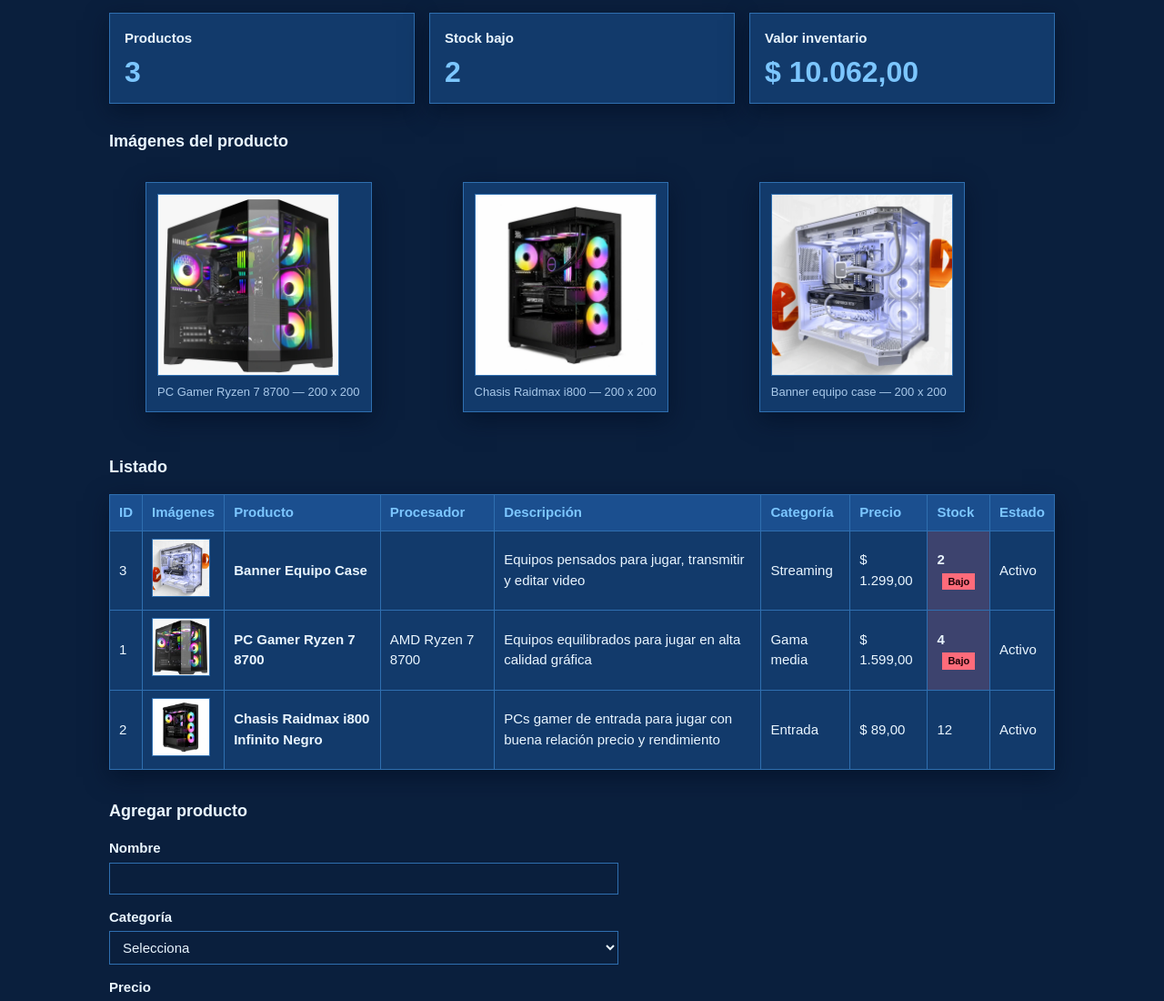
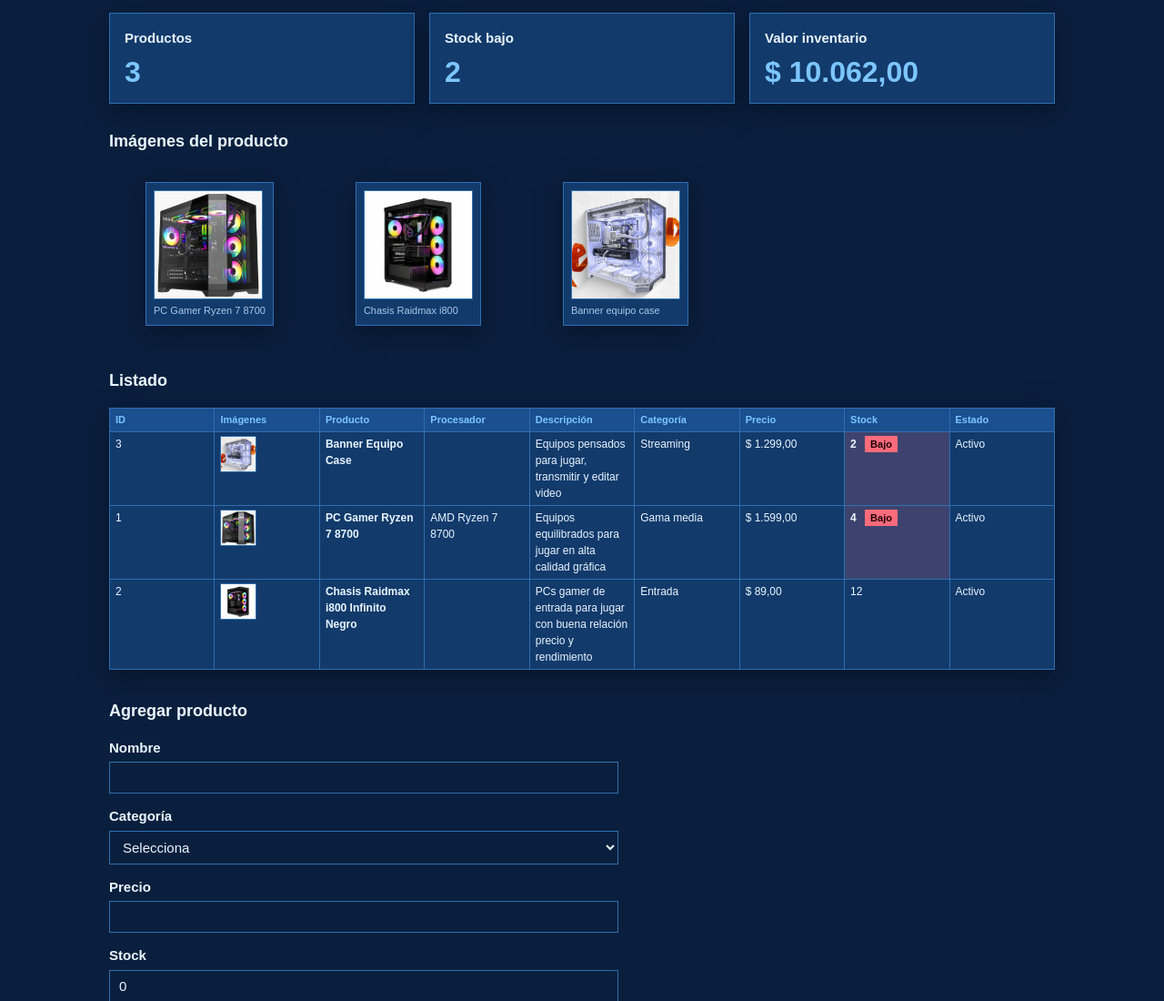
Before and after one commit to Samuel-orjd/mi-primer-repo, a PHP site: page /productos.php in a window 1280 px wide. Shown: the part 144-1244 px from the top of the page at 91% size. Run offline with PHP 8.4, Linux system fonts and the light colour scheme; data comes from the database, SQL or seed files in the repository.

Commit message:
Reduce tablas e imagenes para evitar desplazamiento horizontal

```diff
--- a/PCS_Pagina/crud_usuarios/DASHBOARD.php
+++ b/PCS_Pagina/crud_usuarios/DASHBOARD.php
@@ -145,7 +145,7 @@ require __DIR__ . '/includes/header.php';
         <figure class="tarjeta-producto">
             <img class="imagen-producto"
                  src="assets/img/Pc_Gamer_Ryzen_7_8700_598911d6-450a-40d3-b7f8-6c2bc2fdb279.webp"
-                 width="200" height="200"
+                 width="120" height="120"
                  alt="PC Gamer Ryzen 7 8700">
             <figcaption>PC Gamer Ryzen 7 8700 </figcaption>
         </figure>
@@ -153,7 +153,7 @@ require __DIR__ . '/includes/header.php';
         <figure class="tarjeta-producto">
             <img class="imagen-producto"
                  src="assets/img/Chasis_Raidmax_i800_Infinito_Negro.webp"
-                 width="200" height="200"
+                 width="120" height="120"
                  alt="Chasis Raidmax i800 Infinito Negro">
             <figcaption>Chasis Raidmax i800 </figcaption>
         </figure>
@@ -161,7 +161,7 @@ require __DIR__ . '/includes/header.php';
         <figure class="tarjeta-producto">
             <img class="imagen-producto"
                  src="assets/img/BANNER-EQUIPO---CASE.webp"
-                 width="200" height="200"
+                 width="120" height="120"
                  alt="Banner equipo case">
             <figcaption>Banner equipo case </figcaption>
         </figure>
--- a/PCS_Pagina/crud_usuarios/css/style.css
+++ b/PCS_Pagina/crud_usuarios/css/style.css
@@ -61,10 +61,10 @@ h3 { margin: 0 0 8px; font-size: 15px; }
 .btn-sm { padding: 4px 10px; font-size: 13px; }
 .btn.disabled { opacity: 0.45; cursor: not-allowed; pointer-events: none; }
 
-table { width: 100%; border-collapse: collapse; background: var(--panel); box-shadow: var(--sombra); }
-th, td { border: 1px solid var(--borde); padding: 8px 10px; text-align: left; }
-th { background: var(--panel-2); color: var(--acento-hover); font-weight: 600; }
-td.acciones { white-space: nowrap; width: 1%; }
+table { width: 100%; table-layout: fixed; border-collapse: collapse; background: var(--panel); box-shadow: var(--sombra); font-size: 12px; }
+th, td { border: 1px solid var(--borde); padding: 4px 6px; text-align: left; vertical-align: top; overflow-wrap: anywhere; }
+th { background: var(--panel-2); color: var(--acento-hover); font-weight: 600; font-size: 11px; }
+td.acciones { white-space: normal; width: 1%; }
 td.acciones form { display: inline; }
 tbody tr:hover { background: var(--panel-2); }
 
@@ -158,32 +158,32 @@ section { margin-bottom: 32px; }
 
 .espacios-img {
     display: flex;
-    gap: 20px;
+    gap: 10px;
     flex-wrap: wrap;
 }
 .tarjeta-producto {
     border: 1px solid var(--borde);
     background: var(--panel);
-    padding: 12px;
+    padding: 8px;
     box-shadow: var(--sombra);
 }
 .tarjeta-producto figure { margin: 0; }
 .imagen-producto {
-    width: 200px;
-    height: 200px;
+    width: 120px;
+    height: 120px;
     object-fit: cover;
     display: block;
     background: var(--panel-2);
     border: 1px solid var(--borde);
 }
-.tarjeta-producto figcaption { margin-top: 8px; font-size: 13px; color: var(--texto-suave); }
+.tarjeta-producto figcaption { margin-top: 4px; font-size: 11px; color: var(--texto-suave); }
 
 .thumb {
-    width: 64px;
-    height: 64px;
+    width: 40px;
+    height: 40px;
     object-fit: cover;
     border: 1px solid var(--borde);
-    margin-right: 4px;
+    margin-right: 2px;
     background: var(--panel-2);
 }
 
@@ -192,6 +192,8 @@ code { color: var(--acento-hover); }
 @media (max-width: 600px) {
     .barra { flex-direction: column; align-items: flex-start; gap: 10px; }
     .nav { gap: 10px; }
-    .espacios-img { gap: 12px; }
-    .imagen-producto { width: 160px; height: 160px; }
+    .espacios-img { gap: 8px; }
+    .imagen-producto { width: 90px; height: 90px; }
+    th, td { padding: 3px 4px; font-size: 11px; }
+    .thumb { width: 32px; height: 32px; }
 }
--- a/PCS_Pagina/crud_usuarios/productos.php
+++ b/PCS_Pagina/crud_usuarios/productos.php
@@ -113,16 +113,16 @@ require __DIR__ . '/includes/header.php';
     <h2>Imágenes del producto</h2>
     <div class="espacios-img">
         <figure class="tarjeta-producto">
-            <img class="imagen-producto" src="assets/img/Pc_Gamer_Ryzen_7_8700_598911d6-450a-40d3-b7f8-6c2bc2fdb279.webp" width="200" height="200" alt="PC Gamer Ryzen 7 8700">
-            <figcaption>PC Gamer Ryzen 7 8700 — 200 x 200</figcaption>
+            <img class="imagen-producto" src="assets/img/Pc_Gamer_Ryzen_7_8700_598911d6-450a-40d3-b7f8-6c2bc2fdb279.webp" width="120" height="120" alt="PC Gamer Ryzen 7 8700">
+            <figcaption>PC Gamer Ryzen 7 8700</figcaption>
         </figure>
         <figure class="tarjeta-producto">
-            <img class="imagen-producto" src="assets/img/Chasis_Raidmax_i800_Infinito_Negro.webp" width="200" height="200" alt="Chasis Raidmax i800 Infinito Negro">
-            <figcaption>Chasis Raidmax i800 — 200 x 200</figcaption>
+            <img class="imagen-producto" src="assets/img/Chasis_Raidmax_i800_Infinito_Negro.webp" width="120" height="120" alt="Chasis Raidmax i800 Infinito Negro">
+            <figcaption>Chasis Raidmax i800</figcaption>
         </figure>
         <figure class="tarjeta-producto">
-            <img class="imagen-producto" src="assets/img/BANNER-EQUIPO---CASE.webp" width="200" height="200" alt="Banner equipo case">
-            <figcaption>Banner equipo case — 200 x 200</figcaption>
+            <img class="imagen-producto" src="assets/img/BANNER-EQUIPO---CASE.webp" width="120" height="120" alt="Banner equipo case">
+            <figcaption>Banner equipo case</figcaption>
         </figure>
     </div>
 </section>
```
